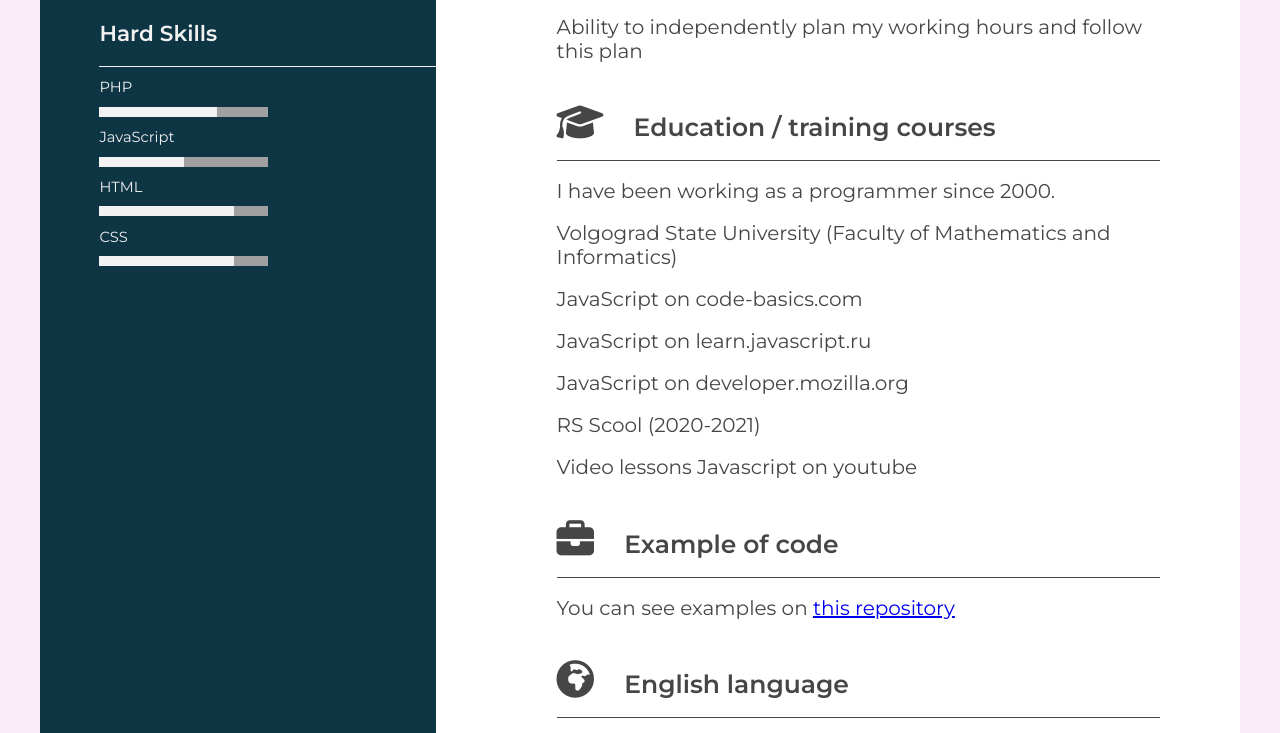
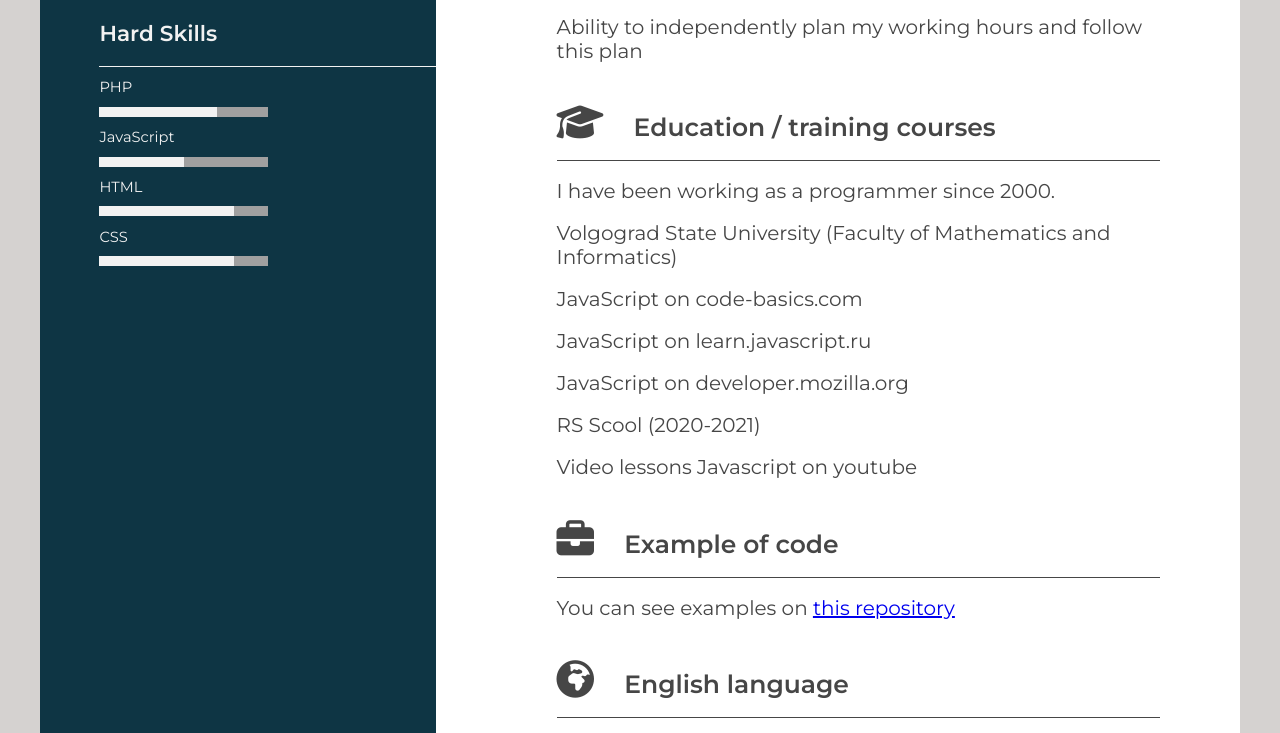
Before and after one commit to golubeva-webmaster/rsschool-cv-2021, a plain HTML site: page index.html in a window 1280 px wide. Shown: the part 611-1344 px from the top of the page. Drawn offline with Linux system fonts and the light colour scheme.

Commit message:
feat: css edit

```diff
--- a/css/style.css
+++ b/css/style.css
@@ -19,7 +19,7 @@ h3 {
 }
 
 body {
-  background-color: #f9eef8;
+  background-color: #d5d2d0;
 }
 
 .container{
```
